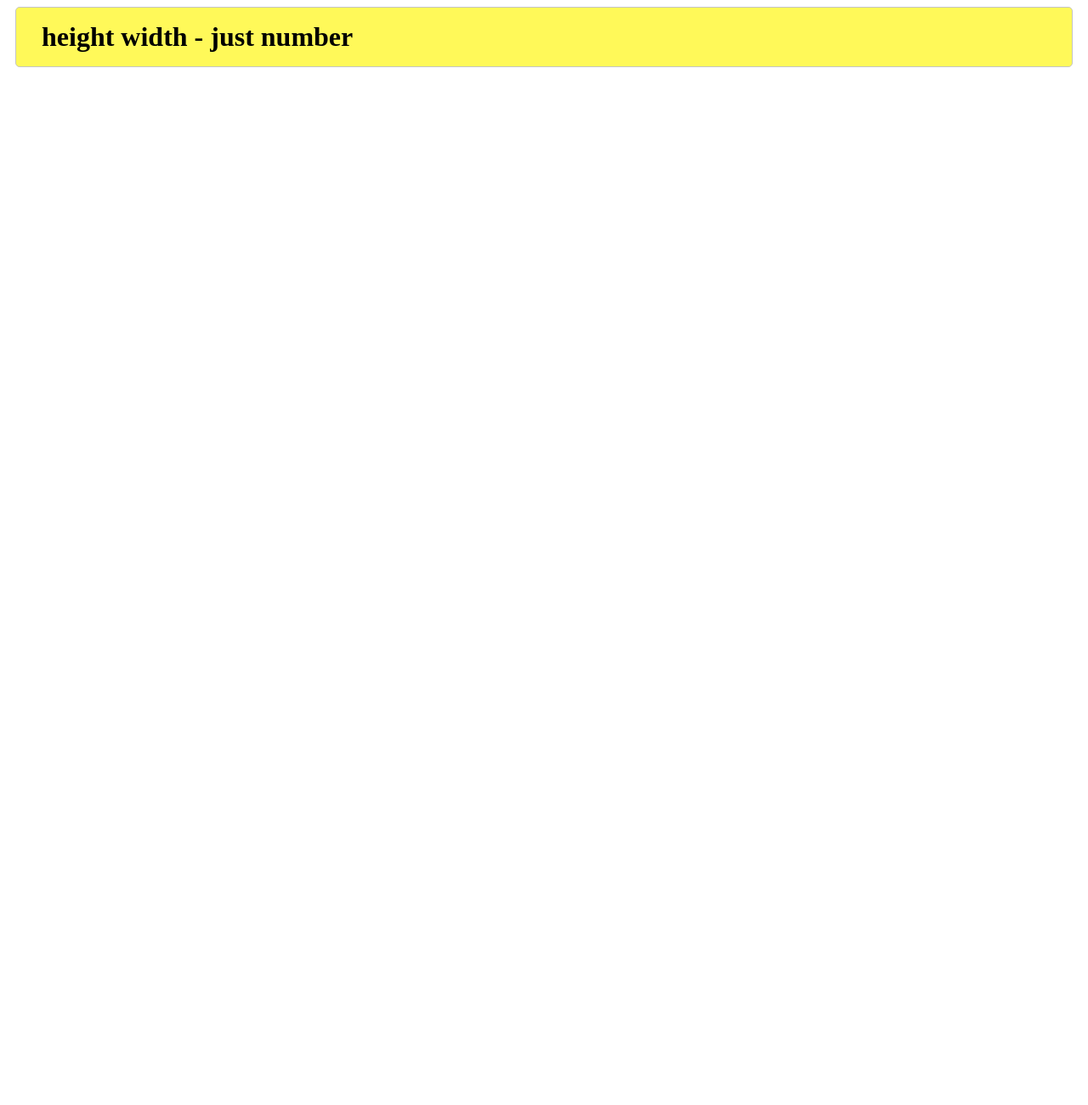
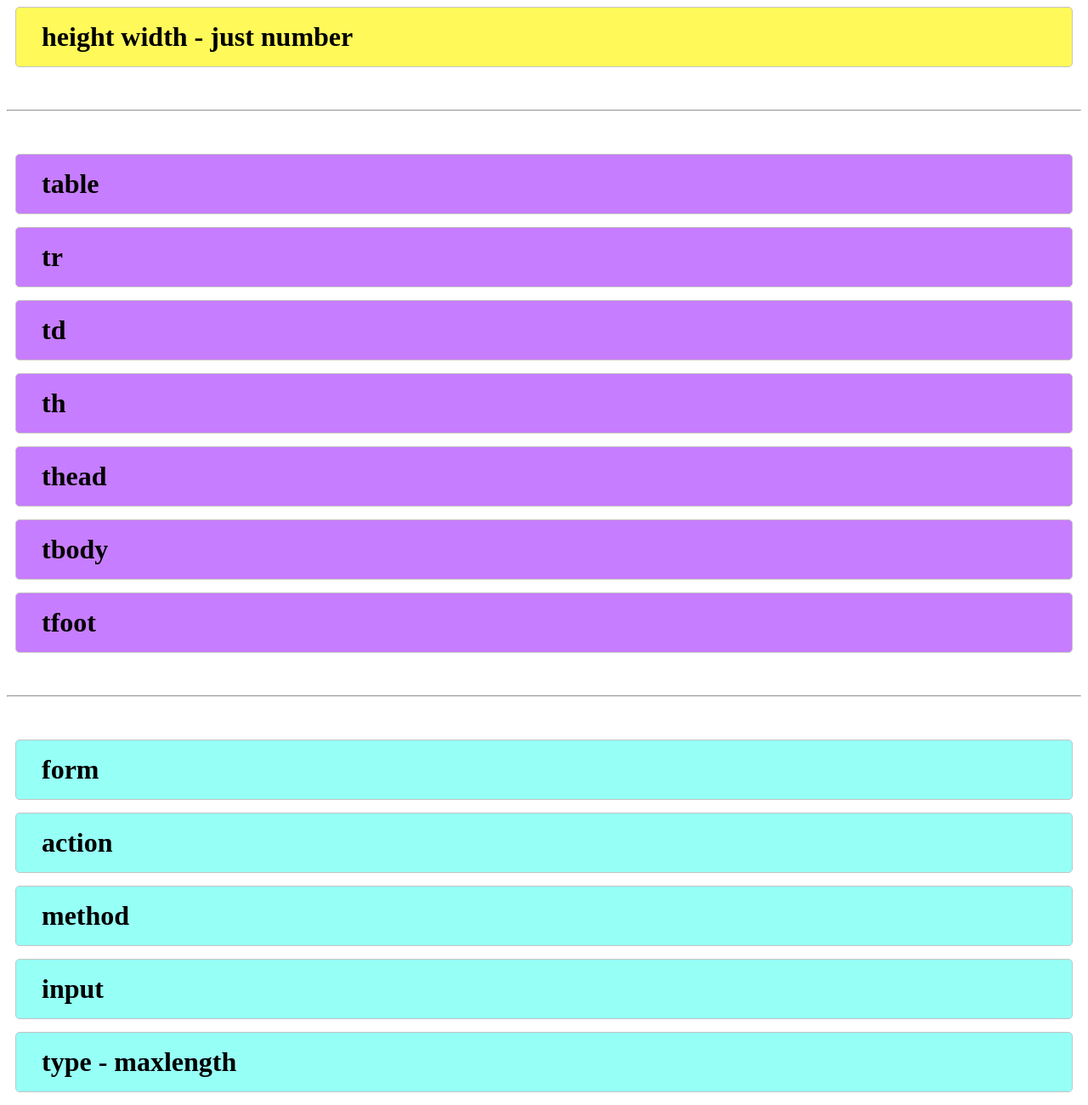
Before and after one commit to roozbehshafieebafti/html-class, a plain HTML site: page pages/html.html in a window 1280 px wide. Shown: the part 4191-5491 px from the top of the page at 85% size. Before the commit the page ends 4285 px from the top, so only its background shows below. Drawn offline with Linux system fonts and the light colour scheme.

Commit message:
tables and form

```diff
--- a/css/html.css
+++ b/css/html.css
@@ -34,6 +34,12 @@ hr{
 .card-7{
     background-color: #fff959;
 }
+.card-8{
+    background-color: #c77dff;
+}
+.card-9{
+    background-color: #96fff6;
+}
 
 .card-1:hover{
     background-color: #55ff33;
@@ -56,3 +62,9 @@ hr{
 .card-7:hover{
     background-color: #fff724;
 }
+.card-8:hover{
+    background-color: #b04cfc;
+}
+.card-9:hover{
+    background-color: #45f7e8;
+}
--- a/pages/html.html
+++ b/pages/html.html
@@ -59,7 +59,20 @@
         <div class="card card-7">img</div>
         <div class="card card-7">src alt title</div>
         <div class="card card-7">height width - just number</div>
-
+        <hr>
+        <div class="card card-8">table</div>
+        <div class="card card-8">tr</div>
+        <div class="card card-8">td</div>
+        <div class="card card-8">th</div>
+        <div class="card card-8">thead</div>
+        <div class="card card-8">tbody</div>
+        <div class="card card-8">tfoot</div>
+        <hr>
+        <div class="card card-9">form</div>
+        <div class="card card-9">action</div>
+        <div class="card card-9">method</div>
+        <div class="card card-9">input</div>
+        <div class="card card-9">type - maxlength</div>
     </main>
 </body>
 </html>
```
